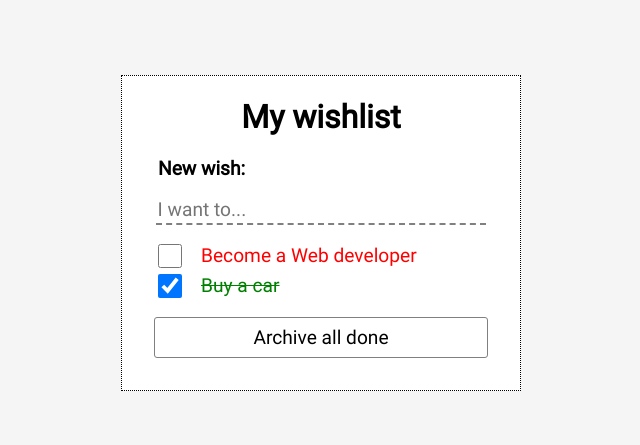
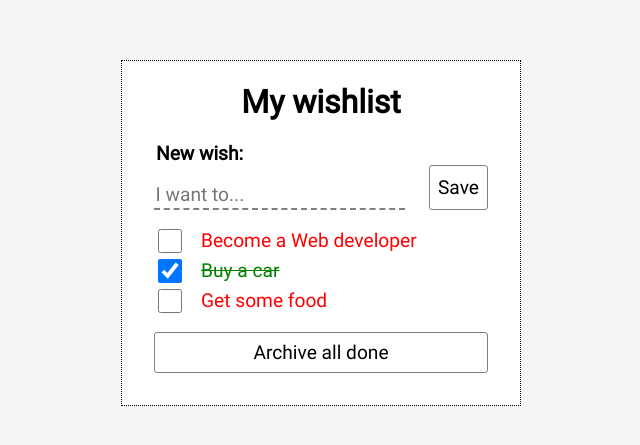
Before and after one commit to diego-rg/react-wishlist, a React (Vite) app: page / in a window 1280 px wide. Shown: the part 167-612 px from the top of the page, without its empty margins (319-959 px from the left). Built offline with nearby package versions, Linux system fonts and the light colour scheme.

Commit message:
save wish button

```diff
--- a/App.css
+++ b/App.css
@@ -27,21 +27,24 @@
     text-align: center;
   }
   .wish-input {
+    display: flex;
+    justify-content: space-between;
     border: 0;
-    border-bottom: 2px dashed grey;
     padding: 0;
+    margin: 0;
   }
   .wish-input__label {
     font-weight: 700;
     font-size: 1.2rem;
   }
   .wish-input__field {
-    width: 100%;
+    width: 75%;
     border: 0;
     padding: 0.1rem;
     margin-top: 1rem;
     font-size: 1.2rem;
     background-color: transparent;
+    border-bottom: 2px dashed grey;
   }
   .wish-input__field:focus {
     outline: none;
@@ -76,6 +79,17 @@
   .wish-list__item--red label {
     color: red;
   }
+  .wish-input__add {
+    padding: 0.5rem;
+    background: white;
+    font-size: 1.2rem;
+    border: 1px solid grey;
+    border-radius: 3px;
+  }
+  .wish-input__add:hover {
+    cursor: pointer;
+    background-color: whitesmoke;
+  }
   .wish-clear {
     width: 100%;
     padding: 0.5rem;
--- a/App.jsx
+++ b/App.jsx
@@ -8,7 +8,8 @@ import WishList from "./WishList";// Importamos o compoñente que representa a l
 
 const initialWishes = [
   { description: "Become a Web developer", done: false },
-  { description: "Buy a car", done: true }
+  { description: "Buy a car", done: true },
+  { description: "Get some food", done: false }
 ];
 
 // BEM: ex: bloque: wish-input, elemento: wish-input__label wish-input__field. Con subelementos podemos usar: wish-input__label span
--- a/WishInput/WishInput.jsx
+++ b/WishInput/WishInput.jsx
@@ -9,13 +9,13 @@ const WishInput = ({ onNewWish }) => {
   return (
     <fieldset className="wish-input">
       <legend className="wish-input__label">New wish:</legend>
-      <input className="wish-input__field" type="text" placeholder="I want to..." value={newWishText} onChange={e => setNewWishText(e.target.value)}
-      onKeyUp={(e) => { // Mellor un btn??
-        if (e.key === "Enter" && newWishText.length) {
+      <input className="wish-input__field" type="text" placeholder="I want to..." value={newWishText} onChange={e => setNewWishText(e.target.value)} />
+      <button type="button" className="wish-input__add" onClick={() => {
+        if (newWishText.length) {
           onNewWish({ done: false, description: newWishText });
           setNewWishText("") // limpa o input despois de mandalo
         }
-      }} />
+      }}>Save</button>
     </fieldset>
   );
 }
```
